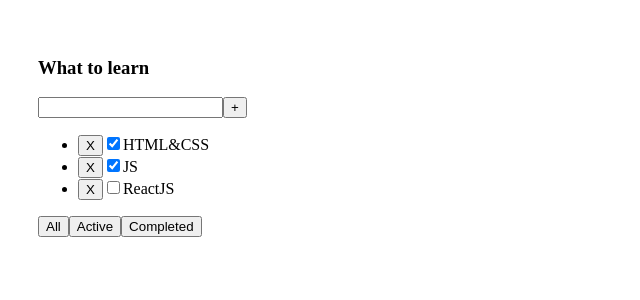
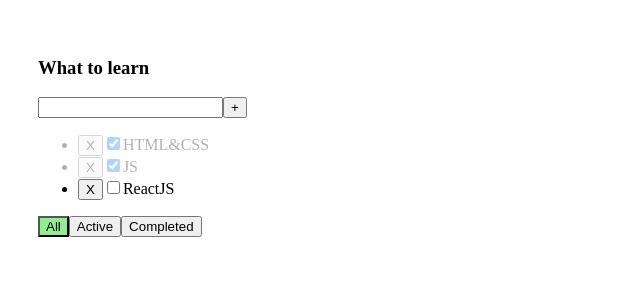
Before and after one commit to Evgeny001/taskManager, a React (Vite) app: page / in a window 1280 px wide. Shown: the top 300 px of the page, without its empty margins (0-640 px from the left). Built offline with nearby package versions, Linux system fonts and the light colour scheme.

Commit message:
add conditional rendering for input, button and li

```diff
--- a/src/App.css
+++ b/src/App.css
@@ -6,3 +6,19 @@
 .app > div {
   margin-right: 50px;
 }
+
+.error {
+  border: red 1px solid;
+}
+
+.error-message {
+  color: red;
+}
+
+.active-filter {
+  background-color: lightgreen;
+}
+
+.is-done {
+  opacity: 0.3;
+}
--- a/src/App.tsx
+++ b/src/App.tsx
@@ -65,6 +65,7 @@
         changeFilter={changeFilter}
         createTask={createTask}
         changeTaskStatus={changeTaskStatus}
+        filter={filter}
       />
     </div>
   )
--- a/src/TodolistItem/ui/TodolistItem.tsx
+++ b/src/TodolistItem/ui/TodolistItem.tsx
@@ -5,6 +5,7 @@
 type Props = {
   title: string
   tasks: Task[]
+  filter: FilterValues
   deleteTask: (task: string) => void
   changeFilter: (filterValue: FilterValues) => void
   createTask: (title: string) => void
@@ -14,15 +15,18 @@
 export const TodolistItem = ({
   title,
   tasks,
+  filter,
   deleteTask,
   changeFilter,
   createTask,
   changeTaskStatus,
 }: Props) => {
   const [taskTitle, setTaskTitle] = useState<string>('')
+  const [error, setError] = useState<string | null>(null)
 
   const changeTaskTitleHandler = (event: ChangeEvent<HTMLInputElement>) => {
     setTaskTitle(event.currentTarget.value)
+    setError(null)
   }
 
   const createTaskHandler = () => {
@@ -30,6 +34,8 @@
     if (trimmedTitle !== '') {
       createTask(trimmedTitle)
       setTaskTitle('')
+    } else {
+      setError('Title is required')
     }
   }
 
@@ -46,8 +52,10 @@
           onChange={changeTaskTitleHandler}
           value={taskTitle}
           onKeyDown={createTaskOnEnterHandler}
+          className={error ? 'error' : ''}
         />
         <button onClick={createTaskHandler}>+</button>
+        {error && <div className={'error-message'}>{error}</div>}
       </div>
       {tasks.length === 0 ? (
         'Тасок нет'
@@ -61,7 +69,7 @@
               changeTaskStatus(task.id, e.currentTarget.checked)
             }
             return (
-              <li key={task.id}>
+              <li key={task.id} className={task.isDone ? 'is-done' : ''}>
                 <Button onClick={deleteTaskHandler}>X</Button>
                 <input type="checkbox" checked={task.isDone} onChange={changeTaskStatusHandler} />
                 <span>{task.title}</span>
@@ -71,9 +79,24 @@
         </ul>
       )}
       <div>
-        <Button onClick={() => changeFilter('all')}>All</Button>
-        <Button onClick={() => changeFilter('active')}>Active</Button>
-        <Button onClick={() => changeFilter('completed')}>Completed</Button>
+        <Button
+          className={filter === 'all' ? 'active-filter' : ''}
+          onClick={() => changeFilter('all')}
+        >
+          All
+        </Button>
+        <Button
+          className={filter === 'active' ? 'active-filter' : ''}
+          onClick={() => changeFilter('active')}
+        >
+          Active
+        </Button>
+        <Button
+          className={filter === 'completed' ? 'active-filter' : ''}
+          onClick={() => changeFilter('completed')}
+        >
+          Completed
+        </Button>
       </div>
     </div>
   )
```
